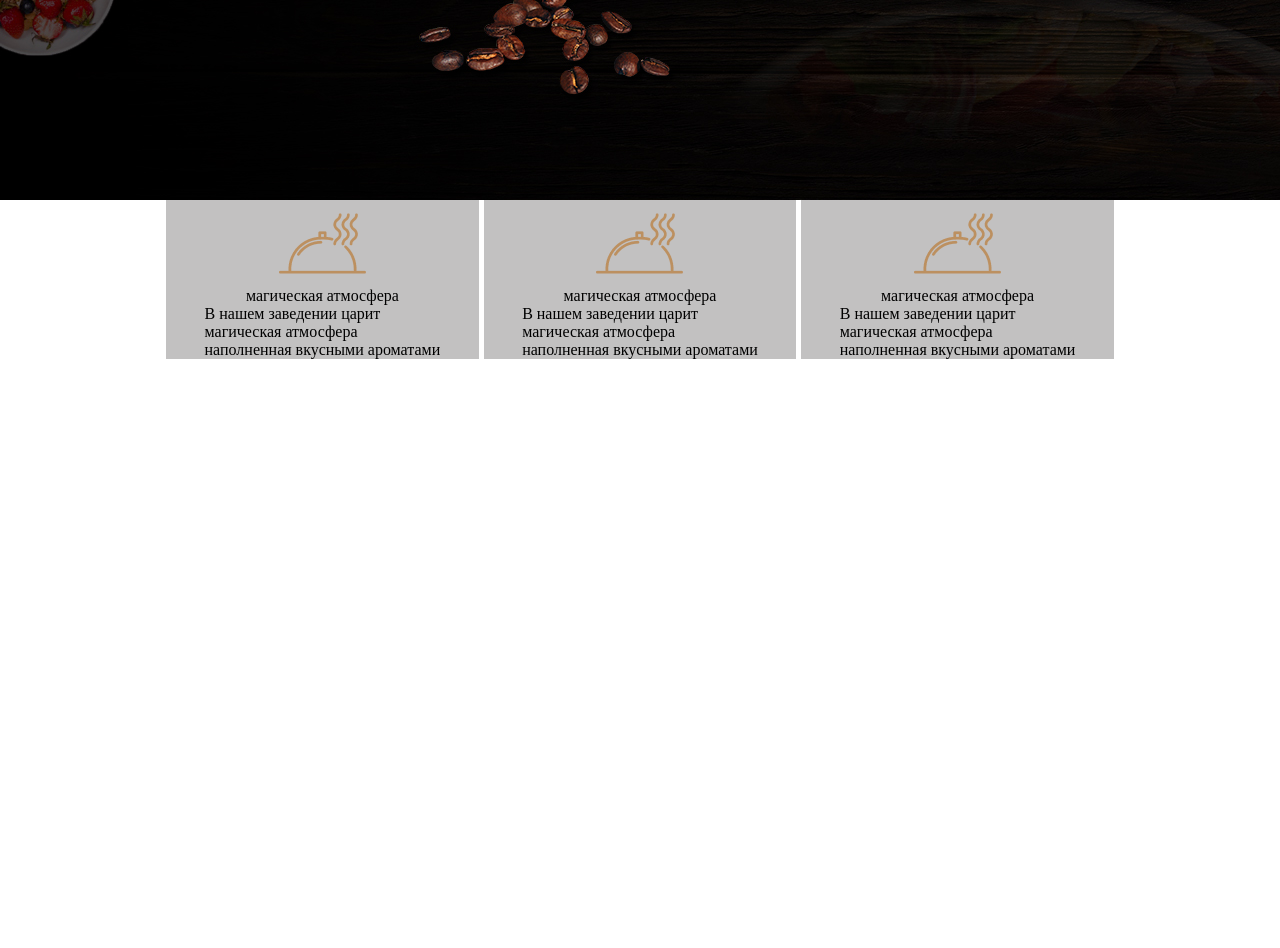
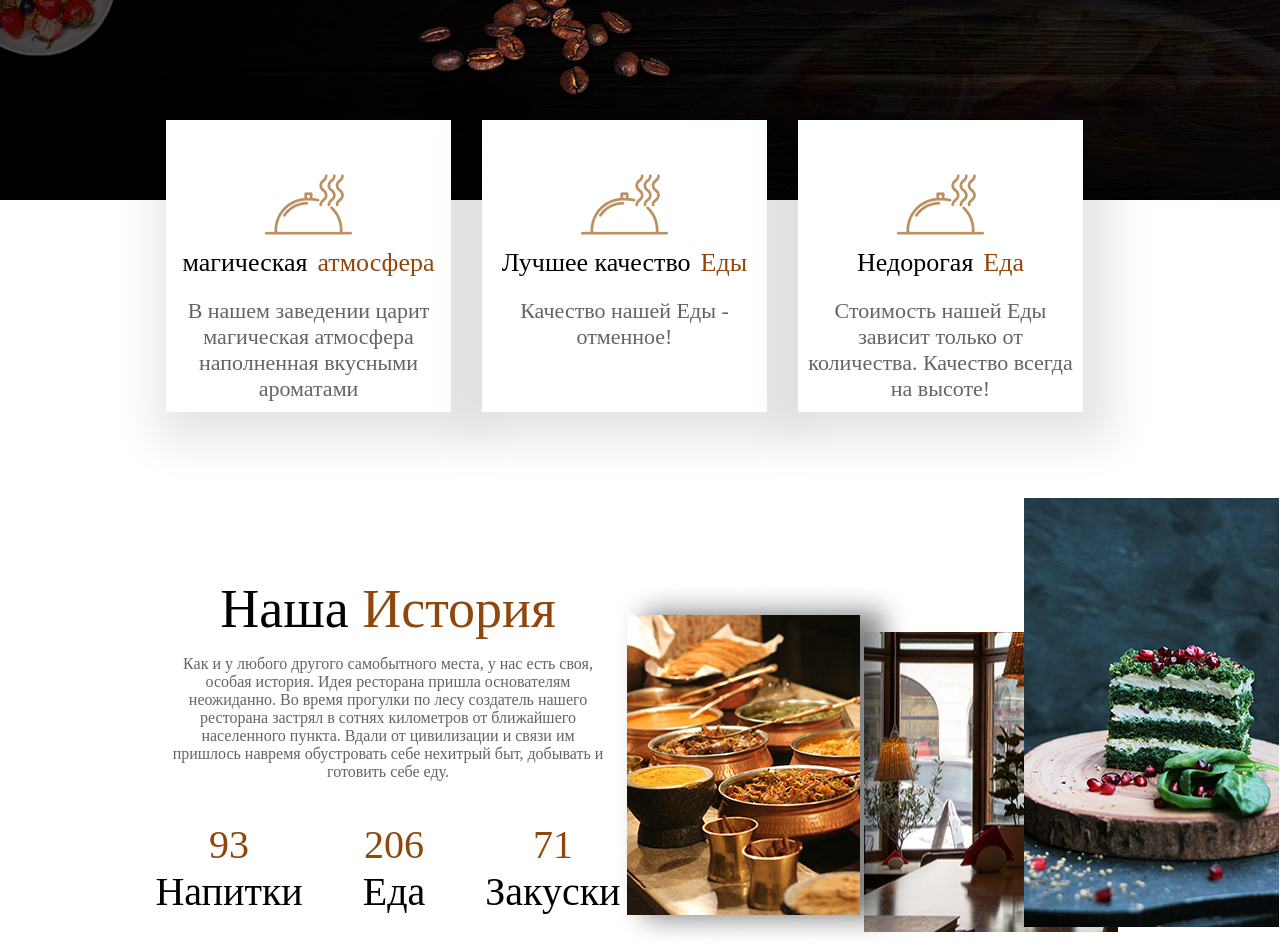
Before and after one commit to pimaksin/restoran-card, a plain HTML site: page index.html in a window 1280 px wide. Shown: the part 600-1548 px from the top of the page. Before the commit the page ends 959 px from the top, so only its background shows below. Drawn offline with Linux system fonts and the light colour scheme; a web font is replaced by a local one.

Commit message:
Add files via upload

```diff
--- a/index.html
+++ b/index.html
@@ -74,7 +74,7 @@
             <img class='card-img' src="img/Mask Group (1).png" alt="">
         </div>
         <div class="card-title">
-            магическая атмосфера
+            магическая  <span>атмосфера</span>
         </div>
 <div class="card-desc">
     В нашем заведении царит <br> магическая атмосфера <br>
@@ -87,11 +87,12 @@
 alt="">
         </div>
         <div class="card-title">
-            магическая атмосфера
+            Лучшее качество <span> Еды</span>
         </div>
 <div class="card-desc">
-    В нашем заведении царит <br> магическая атмосфера <br>
-наполненная вкусными ароматами
+    Качество нашей
+Еды - отменное!
+
 </div>
     </div>
     <div class="card">
@@ -100,15 +101,45 @@
 alt="">
         </div>
         <div class="card-title">
-            магическая атмосфера
+            Недорогая <span>Еда</span>
         </div>
-<div class="card-desc">
-    В нашем заведении царит <br> магическая атмосфера <br>
-наполненная вкусными ароматами
-</div>
+<div class="card-desc">Стоимость нашей Еды зависит только от количества. Качество всегда на высоте!
+
 </div>
     </div>
     </div>
+    </div>
+</div>
+<div class="history">
+    <div class="container">
+        <div class="history-holder">
+        <div class="history-info">
+    <div class="history-title">
+Наша  <span>История</span>
+    </div>
+    <div class="history-desc">
+        Как и у любого другого самобытного места, у нас есть своя, особая история. Идея ресторана пришла основателям неожиданно. Во время прогулки по лесу создатель нашего ресторана застрял в сотнях километров от ближайшего населенного пункта. Вдали от цивилизации и связи им пришлось навремя обустровать себе нехитрый быт, добывать и готовить себе еду.
+    </div>
+    <div class="history-number">
+        <div class="number-item">
+            93 <span>Напитки</span>
+        </div>
+        <div class="number-item">
+            206 <span>Еда</span>
+        </div>
+        <div class="number-item">
+            71 <span>Закуски</span>
+            </div>
+        </div>
+    </div>
+    <div class="history-images">
+        <img class ='images-1'src="img/255 1.png" alt="">
+        <img class ='images-2'src="img/430 1.png" alt="">
+        <img class ='images-3'src="img/233] 1.png" alt="">
+
+    </div>
+    </div>
+</div>
 </div>
 </body>
 </html>
--- a/style.css
+++ b/style.css
@@ -119,23 +119,100 @@
 }
 .cards-holder{
     display: flex;
-    justify-content: space-between;
+    justify-content: center;
 }
 .card{
-    background-color: #c2c1c1;
-    width: 33%;
-
-
+    width: 349px;
+    box-shadow: 10px 10px 40px 20px #0000001a;
+margin-right: 31px;
+background-color: #fff;
+margin-top: -80px;
+padding: 10px 10px;
 }
 .card-image{
     display:flex;
     justify-content: center;
+    padding-top:31px;
 }
 .card-title{
     display:flex;
 justify-content: center;
+margin-bottom: 20px;
+font-size: 26px;
+font-weight: 400;
+}
+.card-title span{
+    color: #8f470c;
+    margin-left: 10px;
 }
 .card-desc{
-    display:flex;
+    text-align: center;
+    font-size: 22px;
+    font-weight: 400;
+    color: #656363;
+}
+
+
+
+.history{
+    margin-top: 166px;
+}
+.history-title{
+    font-size: 54px;
+    font-weight: 400;
+    width: 444px;
+text-align: center;
+margin-bottom: 15px;
+}
+.history-title span{
+    color: #8f470c;
+}
+.history-desc{
+    color: #656363;
+font-size: 16px;
+width: 444px;
+text-align: center;
+}
+.history-number{
+    display: flex;
+    width: 444px;
     justify-content: center;
+    margin-top: 40px;
+    margin-left: 30px;
 }
+.number-item{
+    margin-right: 60px;
+    text-align: center;
+    font-size: 40px;
+    color: #8f470c;
+}
+.number-item span{
+    display: block;
+    color: #000;
+
+}
+.history-images{
+    position: relative;
+}
+.history-holder{
+    display: flex;
+    justify-content: space-between;
+}
+.images-1{
+    position: absolute;
+    z-index: 0;
+    top: 54px;
+    left: -250px;
+}
+.images-2{
+    position: absolute;
+    z-index: 0;
+    top: -80px;
+    left: -90px;
+}
+.images-3{
+    position: absolute;
+    z-index: 0;
+    top: 4px;
+    left: -500px;
+}
```
Also changed, not shown: img/233] 1.png (added), img/255 1.png (added), img/430 1.png (added), img/design box.png (added).
